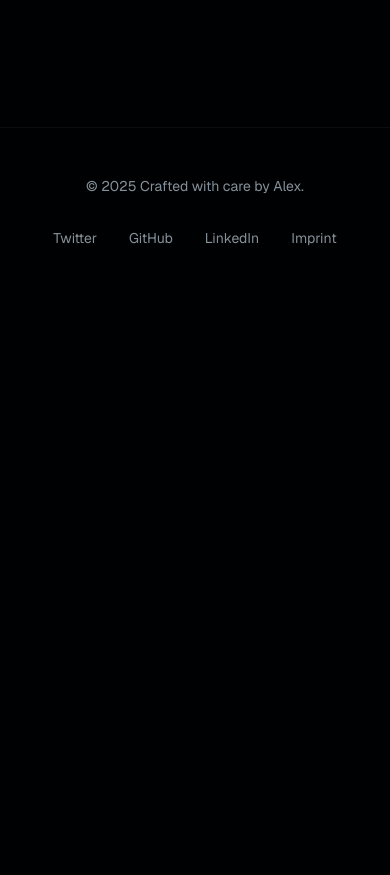
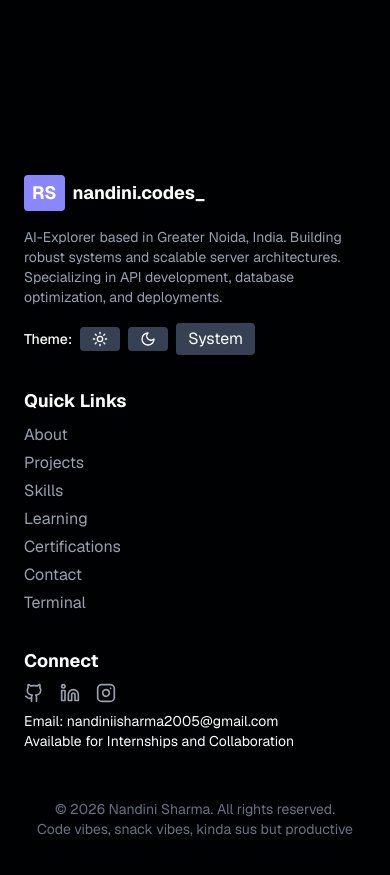
Before and after one commit to NANDINISHARMA30/Nandini-PortFolio, a Next.js app: page / in a window 390 px wide. Shown: the part 9520-10395 px from the top of the page. Before the commit the page ends 9816 px from the top, so only its background shows below. Built offline with nearby package versions, Linux system fonts and the light colour scheme.

Commit message:
Footer Added

```diff
--- a/app/components/contact-section.tsx
+++ b/app/components/contact-section.tsx
@@ -34,7 +34,7 @@ export function ContactSection() {
               <div className="w-12 h-12 rounded-full glass border-white/5 flex items-center justify-center group-hover:border-primary/50 transition-colors">
                 <Mail className="w-5 h-5" />
               </div>
-              <span className="text-xl font-medium">hello@lorenzwoehr.com</span>
+              <span className="text-xl font-medium">nandiniisharma2005@gmail.com</span>
             </div>
 
             <div className="flex gap-4 pt-4">
--- a/app/components/footer.tsx
+++ b/app/components/footer.tsx
@@ -1,28 +1,91 @@
+"use client";
+
+import { Github, Linkedin, Instagram, Moon, Sun } from "lucide-react";
+import { useTheme } from "next-themes";
+import { motion } from "framer-motion";
+
 export function Footer() {
+  const { theme, setTheme } = useTheme();
+
   return (
-    <footer className="py-12 px-6 border-t border-white/5">
-      <div className="max-w-7xl mx-auto flex flex-col md:flex-row items-center justify-between gap-8 text-sm text-muted-foreground">
-        <div className="flex items-center gap-4">
-          <p>© 2025 Crafted with care by Alex.</p>
-          <div className="h-4 w-px bg-white/10 hidden md:block" />
-          <p className="hidden md:block">Based in Parallel Earth-616</p>
+    <footer className="bg-dark-bg text-white py-12 px-6 relative z-10">
+      <div className="max-w-7xl mx-auto grid grid-cols-1 md:grid-cols-3 gap-8">
+        {/* About */}
+        <div className="space-y-4">
+          <h3 className="flex items-center gap-2 text-lg font-bold">
+            <span className="bg-primary text-dark-bg px-2 py-1 rounded">RS</span>{" "}
+            nandini.codes_
+          </h3>
+          <p className="text-sm text-gray-400">
+              AI-Explorer based in Greater Noida, India. Building robust systems and scalable server architectures. Specializing in API development, database optimization, and deployments.
+          </p>
+
+          {/* Theme Switch */}
+          <div className="flex items-center gap-2 mt-4">
+            <span className="text-sm font-medium">Theme:</span>
+            <button
+              onClick={() => setTheme("light")}
+              className={`px-3 py-1 rounded ${theme === "light" ? "bg-primary text-dark-bg" : "bg-gray-700"}`}
+            >
+              <Sun size={16} />
+            </button>
+            <button
+              onClick={() => setTheme("dark")}
+              className={`px-3 py-1 rounded ${theme === "dark" ? "bg-primary text-dark-bg" : "bg-gray-700"}`}
+            >
+              <Moon size={16} />
+            </button>
+            <button
+              onClick={() => setTheme("system")}
+              className={`px-3 py-1 rounded ${theme === "system" ? "bg-primary text-dark-bg" : "bg-gray-700"}`}
+            >
+              System
+            </button>
+          </div>
         </div>
 
-        <div className="flex gap-8">
-          <a href="#" className="hover:text-primary transition-colors">
-            Twitter
-          </a>
-          <a href="#" className="hover:text-primary transition-colors">
-            GitHub
-          </a>
-          <a href="#" className="hover:text-primary transition-colors">
-            LinkedIn
-          </a>
-          <a href="#" className="hover:text-primary transition-colors">
-            Imprint
-          </a>
+        {/* Quick Links */}
+        <div className="space-y-2">
+          <h4 className="text-lg font-bold">Quick Links</h4>
+          <ul className="text-gray-400 space-y-1">
+            {["About", "Projects", "Skills", "Learning", "Certifications", "Contact", "Terminal"].map((link) => (
+              <li key={link}>
+                <a href={`#${link.toLowerCase()}`} className="hover:text-primary transition">
+                  {link}
+                </a>
+              </li>
+            ))}
+          </ul>
+        </div>
+
+        {/* Connect */}
+        <div className="space-y-2">
+          <h4 className="text-lg font-bold">Connect</h4>
+          <div className="flex gap-4 text-gray-400">
+            <a href="https://github.com/NANDINISHARMA30" target="_blank" rel="noopener noreferrer">
+              <Github size={20} />
+            </a>
+            <a href="https://www.linkedin.com/in/nandini-sharma-92701a282/" target="_blank" rel="noopener noreferrer">
+              <Linkedin size={20} />
+            </a>
+            <a href="https://www.instagram.com/_sharma_nandiniiiii/" target="_blank" rel="noopener noreferrer">
+              <Instagram size={20} />
+            </a>
+          </div>
+          <p className="text-sm mt-2">
+            Email: nandiniisharma2005@gmail.com
+            <br />
+            Available for Internships and Collaboration
+          </p>
         </div>
       </div>
+
+      {/* Footer Bottom */}
+      <div className="mt-12 text-center text-gray-500 text-sm">
+        © 2026 Nandini Sharma. All rights reserved.
+        <br />
+        Code vibes, snack vibes, kinda sus but productive
+      </div>
     </footer>
-  )
+  );
 }
```
